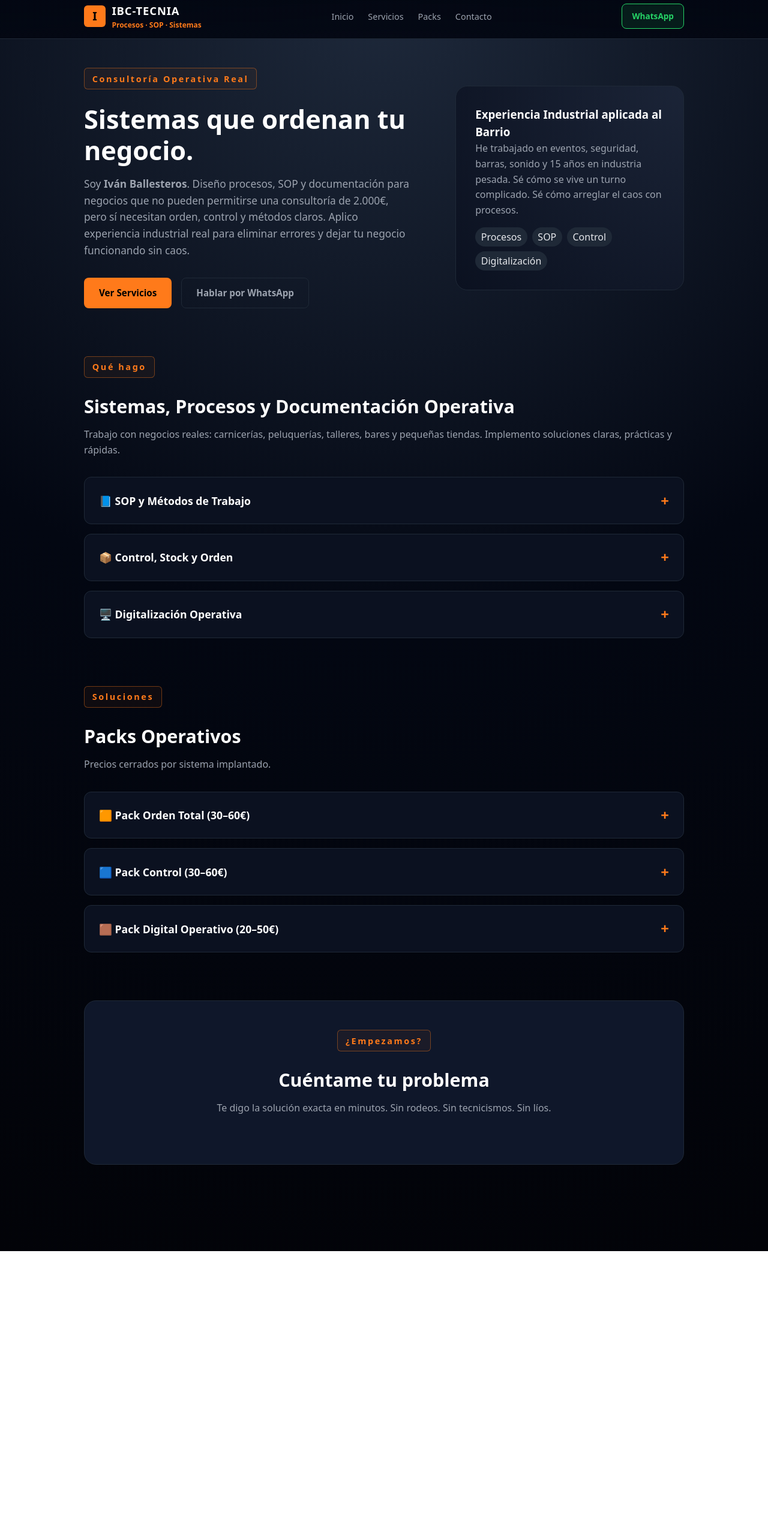
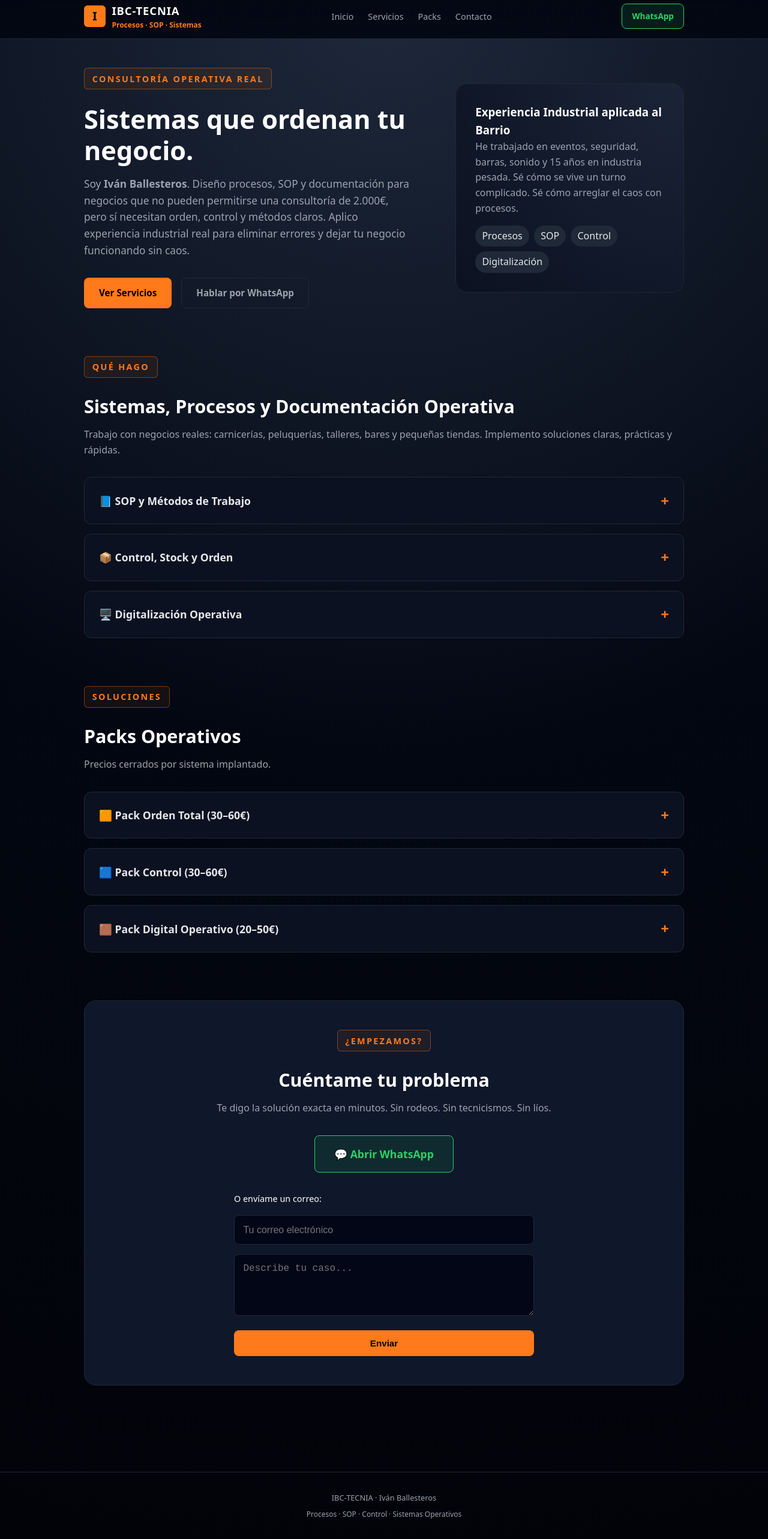
Before and after one commit to 00uno/ibc-doc-tecnica, a plain HTML site: page index.html in a window 1280 px wide. Shown: the part 10-2576 px from the top of the page at 60% size. Before the commit the page ends 2096 px from the top, so only its background shows below. Drawn offline with Linux system fonts and the light colour scheme.

Commit message:
Update index.html

```diff
--- a/index.html
+++ b/index.html
@@ -48,12 +48,7 @@
       gap: 1rem;
     }
 
-    .logo {
-      display: flex;
-      gap: 0.65rem;
-      align-items: center;
-    }
-
+    .logo { display: flex; gap: 0.65rem; align-items: center; }
     .logo-text-main {
       font-weight: 800;
       letter-spacing: 0.05em;
@@ -63,12 +58,7 @@
     }
     .logo-text-sub { font-size: 0.75rem; color: var(--accent); font-weight:600; }
 
-    .nav-links {
-      display: flex;
-      gap: 1.5rem;
-      font-size: 0.9rem;
-    }
-
+    .nav-links { display: flex; gap: 1.5rem; font-size: 0.9rem; }
     .nav-links a { color: var(--text-soft); }
     .nav-links a:hover { color: #fff; }
 
@@ -84,20 +74,20 @@
     h1 { font-size: clamp(2rem, 3vw + 1rem, 2.7rem); line-height: 1.2; }
     h2 { font-size: 1.9rem; margin-bottom: 0.6rem; }
 
+    /* EYEBROW – versión B (encasillada + profesional) */
     .eyebrow {
+      display: inline-block;
       font-size: 0.9rem;
-  letter-spacing: 0.18em;
-  font-weight: 700;
+      font-weight: 800;
       color: var(--accent);
+      letter-spacing: 0.16em;
       padding: 0.35rem 0.8rem;
-  border: 1px solid rgba(255, 122, 26, 0.4);
+      border: 1px solid rgba(255,122,26,0.4);
+      background: rgba(255,122,26,0.07);
       border-radius: 6px;
-  display: inline-block;
-  background: rgba(255,122,26,0.05);
+      text-transform: uppercase;
       margin-bottom: 1.5rem;
     }
-
-
 
     .muted { color: var(--text-soft); }
 
@@ -118,31 +108,26 @@
     }
 
     .hero-actions {
+      display: flex;
       margin-top: 2rem;
-      display: flex;
       flex-wrap: wrap;
       gap: 1rem;
     }
 
-    /* Botones */
     .btn {
       padding: 0.75rem 1.5rem;
       border-radius: 8px;
       display: inline-flex;
       align-items: center;
       justify-content: center;
-      gap: 0.5rem;
       font-size: 0.95rem;
       cursor: pointer;
       border: 1px solid transparent;
       font-weight: 600;
+      gap: 0.5rem;
     }
 
-    .btn-primary {
-      background: var(--accent);
-      color: #000;
-    }
-
+    .btn-primary { background: var(--accent); color: #000; }
     .btn-primary:hover { filter: brightness(1.1); transform: translateY(-2px); }
 
     .btn-ghost {
@@ -150,30 +135,22 @@
       border-color: var(--border);
       color: var(--text-soft);
     }
-
-    .btn-ghost:hover {
-      border-color: var(--accent);
-      color: #fff;
-    }
+    .btn-ghost:hover { border-color: var(--accent); color: #fff; }
 
     .btn-whatsapp {
       background: rgba(37,211,102,0.1);
       border: 1px solid #25D366;
       color: #25D366;
     }
+    .btn-whatsapp:hover { background:#25D366; color:#000; }
 
-    .btn-whatsapp:hover {
-      background: #25D366;
-      color: #000;
-    }
-
-    /* Accordion */
+    /* ACCORDION */
     .accordion-item {
       background: var(--bg-alt);
       border: 1px solid var(--border);
       border-radius: 12px;
+      margin-bottom: 1rem;
       overflow: hidden;
-      margin-bottom: 1rem;
     }
 
     summary {
@@ -182,7 +159,6 @@
       font-weight: 700;
       cursor: pointer;
       list-style: none;
-      color: #fff;
       display: flex;
       justify-content: space-between;
       align-items: center;
@@ -200,12 +176,12 @@
 
     .accordion-content {
       padding: 1.4rem 1.6rem;
+      line-height: 1.7;
+      color: var(--text-soft);
       font-size: 0.95rem;
-      color: var(--text-soft);
-      line-height: 1.7;
     }
 
-    .idea-list { margin-top: 1rem; display: grid; gap: 0.8rem; }
+    .idea-list { display: grid; gap: 0.8rem; margin-top: 1rem; }
 
     .idea-item {
       background: rgba(0,0,0,0.2);
@@ -217,7 +193,7 @@
     .idea-title {
       font-weight: 600;
       color: #fff;
-      margin-bottom: 0.2rem;
+      margin-bottom: 0.3rem;
       display: block;
     }
 
@@ -231,25 +207,31 @@
     }
 
     form {
-      max-width: 500px;
       margin: 2rem auto 0;
       display: flex;
       flex-direction: column;
       gap: 1rem;
+      max-width: 500px;
     }
 
     input, textarea {
       background: #020617;
       border: 1px solid var(--border);
       border-radius: 8px;
-      padding: 0.8rem;
+      padding: 0.9rem;
       color: #fff;
       width: 100%;
+      font-size: 1rem;
+    }
+
+    input:focus, textarea:focus {
+      outline: none;
+      border-color: var(--accent);
     }
 
     footer {
+      text-align: center;
       padding: 2rem;
-      text-align: center;
       border-top: 1px solid var(--border);
       color: var(--text-soft);
       font-size: 0.8rem;
@@ -262,12 +244,14 @@
   </style>
 </head>
 
+
+
 <body>
 
 <header>
   <nav class="nav">
     <div class="logo">
-      <div style="background:var(--accent); width:36px; height:36px; border-radius:6px; display:flex; align-items:center; justify-content:center; color:#000; font-weight:bold; font-size:1.2rem;">I</div>
+      <div style="background:var(--accent); width:36px; height:36px; border-radius:6px; display:flex; align-items:center; justify-content:center; font-weight:bold; color:#000; font-size:1.2rem;">I</div>
       <div>
         <div class="logo-text-main">IBC-TECNIA</div>
         <div class="logo-text-sub">Procesos · SOP · Sistemas</div>
@@ -285,17 +269,21 @@
   </nav>
 </header>
 
+
+
 <main>
 
 <!-- HERO -->
 <section id="inicio" class="hero">
+
   <div class="hero-main">
     <span class="eyebrow">Consultoría Operativa Real</span>
+
     <h1>Sistemas que ordenan tu negocio.</h1>
 
     <p>
-      Soy <strong>Iván Ballesteros</strong>. Diseño procesos, SOP y documentación
-      para negocios que no pueden permitirse una consultoría de 2.000€, pero sí necesitan orden, control y métodos claros.
+      Soy <strong>Iván Ballesteros</strong>. Diseño procesos, SOP y documentación para negocios
+      que no pueden permitirse una consultoría de 2.000€, pero sí necesitan orden, control y métodos claros.
       Aplico experiencia industrial real para eliminar errores y dejar tu negocio funcionando sin caos.
     </p>
 
@@ -313,19 +301,23 @@
     </p>
 
     <div style="display:flex; gap:0.5rem; flex-wrap:wrap;">
-      <span style="background:#1f2937; padding:0.2rem 0.6rem; border-radius:99px;">Procesos</span>
-      <span style="background:#1f2937; padding:0.2rem 0.6rem; border-radius:99px;">SOP</span>
-      <span style="background:#1f2937; padding:0.2rem 0.6rem; border-radius:99px;">Control</span>
-      <span style="background:#1f2937; padding:0.2rem 0.6rem; border-radius:99px;">Digitalización</span>
+      <span style="background:#1f2937; padding:0.3rem 0.7rem; border-radius:99px;">Procesos</span>
+      <span style="background:#1f2937; padding:0.3rem 0.7rem; border-radius:99px;">SOP</span>
+      <span style="background:#1f2937; padding:0.3rem 0.7rem; border-radius:99px;">Control</span>
+      <span style="background:#1f2937; padding:0.3rem 0.7rem; border-radius:99px;">Digitalización</span>
     </div>
   </div>
+
 </section>
+
 
 
 <!-- SERVICIOS -->
 <section id="servicios">
+
   <span class="eyebrow">Qué hago</span>
   <h2>Sistemas, Procesos y Documentación Operativa</h2>
+
   <p class="muted" style="margin-bottom: 2rem;">
     Trabajo con negocios reales: carnicerías, peluquerías, talleres, bares y pequeñas tiendas.
     Implemento soluciones claras, prácticas y rápidas.
@@ -372,11 +364,14 @@
       </div>
     </details>
   </div>
+
 </section>
+
 
 
 <!-- PACKS -->
 <section id="packs">
+
   <span class="eyebrow">Soluciones</span>
   <h2>Packs Operativos</h2>
   <p class="muted" style="margin-bottom: 2rem;">Precios cerrados por sistema implantado.</p>
@@ -419,17 +414,69 @@
       </div>
     </details>
   </div>
+
 </section>
+
 
 
 <!-- CONTACTO -->
 <section id="contacto">
+
   <div class="contact-container">
+
     <span class="eyebrow">¿Empezamos?</span>
+
     <h2>Cuéntame tu problema</h2>
+
     <p class="muted" style="margin-bottom: 2rem;">
       Te digo la solución exacta en minutos.
       Sin rodeos. Sin tecnicismos. Sin líos.
     </p>
 
-    <a href="https://wa.me/34XXXXXXXXX" class="btn btn-whatsapp" style="font-size:1.1rem
+    <a href="https://wa.me/34XXXXXXXXX" class="btn btn-whatsapp" style="font-size:1.1rem; padding:1rem 2rem;">
+      💬 Abrir WhatsApp
+    </a>
+
+    <!-- FORMULARIO COMPLETO -->
+    <form method="POST" action="https://formspree.io/f/TU_CODIGO_AQUI">
+      <label style="text-align:left; color:#fff; font-size:0.9rem;">O envíame un correo:</label>
+
+      <input
+        name="email"
+        type="email"
+        placeholder="Tu correo electrónico"
+        required
+      />
+
+      <textarea
+        name="mensaje"
+        rows="4"
+        placeholder="Describe tu caso..."
+        required
+      ></textarea>
+
+      <button
+        type="submit"
+        class="btn btn-primary"
+        style="width:100%; margin-top:0.5rem;">
+        Enviar
+      </button>
+    </form>
+
+  </div>
+
+</section>
+
+</main>
+
+
+
+<footer>
+  <p>IBC-TECNIA · Iván Ballesteros</p>
+  <p style="font-size:0.75rem; margin-top:0.5rem;">
+    Procesos · SOP · Control · Sistemas Operativos
+  </p>
+</footer>
+
+</body>
+</html>
```
Lines whose indentation alone changed are shown as unchanged.
